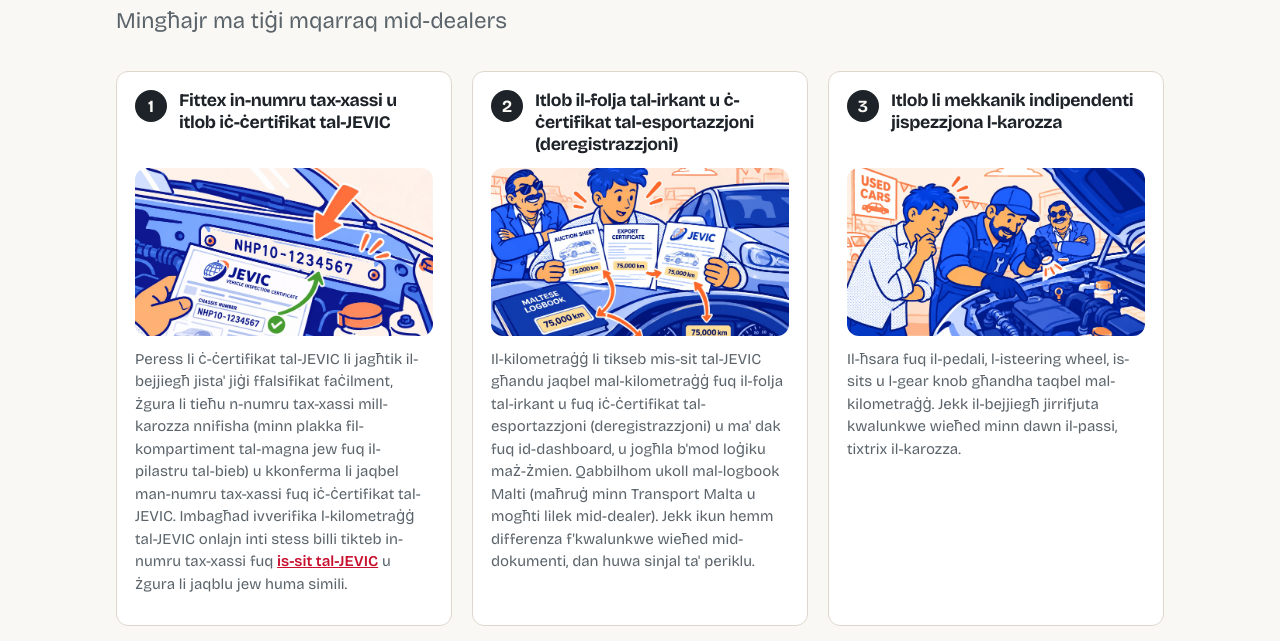
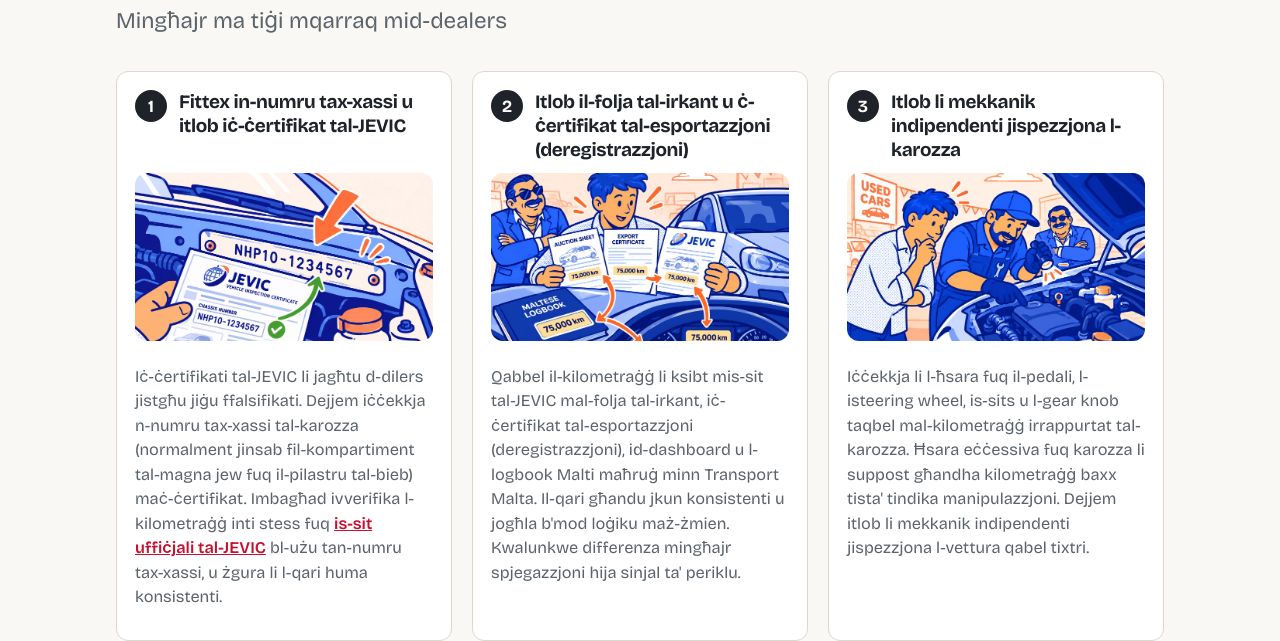
Before and after one commit to pako80/japan-malta-check, a plain HTML site: page mt/index.html in a window 1280 px wide. Shown: the part 166-807 px from the top of the page. Drawn offline with nearby package versions, Linux system fonts and the light colour scheme.

Commit message:
Add files via upload

```diff
--- a/i18n.js
+++ b/i18n.js
@@ -17,13 +17,13 @@
     's1.link': 'Verifika uffiċjali tal-e-ċertifikat tal-JEVIC ↗',
     'step1.alt': 'Ċertifikat tal-JEVIC miżmum maġenb il-plakka fil-kompartiment tal-magna, b\'vleġġa li turi li ż-żewġ numri tax-xassi jaqblu.',
     'step1.h': 'Fittex in-numru tax-xassi u itlob iċ-ċertifikat tal-JEVIC',
-    'step1.p': 'Peress li ċ-ċertifikat tal-JEVIC li jagħtik il-bejjiegħ jista\' jiġi ffalsifikat faċilment, żgura li tieħu n-numru tax-xassi mill-karozza nnifisha (minn plakka fil-kompartiment tal-magna jew fuq il-pilastru tal-bieb) u kkonferma li jaqbel man-numru tax-xassi fuq iċ-ċertifikat tal-JEVIC. Imbagħad ivverifika l-kilometraġġ tal-JEVIC onlajn inti stess billi tikteb in-numru tax-xassi fuq <a href="https://ecert.jenesis-it.com/odo" target="_blank" rel="noopener">is-sit tal-JEVIC</a> u żgura li jaqblu jew huma simili.',
+    'step1.p': 'Iċ-ċertifikati tal-JEVIC li jagħtu d-dilers jistgħu jiġu ffalsifikati. Dejjem iċċekkja n-numru tax-xassi tal-karozza (normalment jinsab fil-kompartiment tal-magna jew fuq il-pilastru tal-bieb) maċ-ċertifikat. Imbagħad ivverifika l-kilometraġġ inti stess fuq <a href=\"https://ecert.jenesis-it.com/odo\" target=\"_blank\" rel=\"noopener\">is-sit uffiċjali tal-JEVIC</a> bl-użu tan-numru tax-xassi, u żgura li l-qari huma konsistenti.',
     'step2.alt': 'Xerrej iżomm il-folja tal-irkant, iċ-ċertifikat tal-esportazzjoni (deregistrazzjoni) u ċ-ċertifikat tal-JEVIC, kollha b\'75,000 km, li jaqblu mal-logbook Malti u mad-dashboard.',
     'step2.h': 'Itlob il-folja tal-irkant u ċ-ċertifikat tal-esportazzjoni (deregistrazzjoni)',
-    'step2.p': 'Il-kilometraġġ li tikseb mis-sit tal-JEVIC għandu jaqbel mal-kilometraġġ fuq il-folja tal-irkant u fuq iċ-ċertifikat tal-esportazzjoni (deregistrazzjoni) u ma\' dak fuq id-dashboard, u jogħla b\'mod loġiku maż-żmien. Qabbilhom ukoll mal-logbook Malti (maħruġ minn Transport Malta u mogħti lilek mid-dealer). Jekk ikun hemm differenza f\'kwalunkwe wieħed mid-dokumenti, dan huwa sinjal ta\' periklu.',
+    'step2.p': 'Qabbel il-kilometraġġ li ksibt mis-sit tal-JEVIC mal-folja tal-irkant, iċ-ċertifikat tal-esportazzjoni (deregistrazzjoni), id-dashboard u l-logbook Malti maħruġ minn Transport Malta. Il-qari għandu jkun konsistenti u jogħla b\'mod loġiku maż-żmien. Kwalunkwe differenza mingħajr spjegazzjoni hija sinjal ta\' periklu.',
     'step3.alt': 'Mekkanik indipendenti jispezzjona l-magna ta\' karozza b\'torċa waqt li x-xerrej jaraha u l-bejjiegħ iħares b\'dirgħajh maqsuma.',
     'step3.h': 'Itlob li mekkanik indipendenti jispezzjona l-karozza',
-    'step3.p': 'Il-ħsara fuq il-pedali, l-isteering wheel, is-sits u l-gear knob għandha taqbel mal-kilometraġġ. Jekk il-bejjiegħ jirrifjuta kwalunkwe wieħed minn dawn il-passi, tixtrix il-karozza.',
+    'step3.p': 'Iċċekkja li l-ħsara fuq il-pedali, l-isteering wheel, is-sits u l-gear knob taqbel mal-kilometraġġ irrappurtat tal-karozza. Ħsara eċċessiva fuq karozza li suppost għandha kilometraġġ baxx tista\' tindika manipulazzjoni. Dejjem itlob li mekkanik indipendenti jispezzjona l-vettura qabel tixtri.',
     'tm.h': 'Paġna uffiċjali ta\' Transport Malta',
     'tm.sub': 'Jekk għandek bżonn aktar informazzjoni mur fuq is-sit uffiċjali ta\' TM',
     'tm.btn': 'Mur fuq il-paġna ta\' Transport Malta ↗',
--- a/mt/index.html
+++ b/mt/index.html
@@ -65,7 +65,7 @@
           <h2 data-i18n="step1.h">Fittex in-numru tax-xassi u itlob iċ-ċertifikat tal-JEVIC</h2>
         </div>
         <img class="step-img" src="../jevic-certificate-chassis-number-match.webp" alt="Ċertifikat tal-JEVIC miżmum maġenb il-plakka fil-kompartiment tal-magna, b'vleġġa li turi li ż-żewġ numri tax-xassi jaqblu." width="768" height="512" data-i18n-alt="step1.alt">
-        <p data-i18n="step1.p">Peress li ċ-ċertifikat tal-JEVIC li jagħtik il-bejjiegħ jista' jiġi ffalsifikat faċilment, żgura li tieħu n-numru tax-xassi mill-karozza nnifisha (minn plakka fil-kompartiment tal-magna jew fuq il-pilastru tal-bieb) u kkonferma li jaqbel man-numru tax-xassi fuq iċ-ċertifikat tal-JEVIC. Imbagħad ivverifika l-kilometraġġ tal-JEVIC onlajn inti stess billi tikteb in-numru tax-xassi fuq <a href="https://ecert.jenesis-it.com/odo" target="_blank" rel="noopener">is-sit tal-JEVIC</a> u żgura li jaqblu jew huma simili.</p>
+        <p data-i18n="step1.p">Iċ-ċertifikati tal-JEVIC li jagħtu d-dilers jistgħu jiġu ffalsifikati. Dejjem iċċekkja n-numru tax-xassi tal-karozza (normalment jinsab fil-kompartiment tal-magna jew fuq il-pilastru tal-bieb) maċ-ċertifikat. Imbagħad ivverifika l-kilometraġġ inti stess fuq <a href="https://ecert.jenesis-it.com/odo" target="_blank" rel="noopener">is-sit uffiċjali tal-JEVIC</a> bl-użu tan-numru tax-xassi, u żgura li l-qari huma konsistenti.</p>
       </li>
       <li class="step">
         <div class="step-head">
@@ -73,7 +73,7 @@
           <h2 data-i18n="step2.h">Itlob il-folja tal-irkant u ċ-ċertifikat tal-esportazzjoni (deregistrazzjoni)</h2>
         </div>
         <img class="step-img" src="../compare-mileage-documents.webp" alt="Xerrej iżomm il-folja tal-irkant, iċ-ċertifikat tal-esportazzjoni (deregistrazzjoni) u ċ-ċertifikat tal-JEVIC, kollha b'75,000 km, li jaqblu mal-logbook Malti u mad-dashboard." width="768" height="512" data-i18n-alt="step2.alt">
-        <p data-i18n="step2.p">Il-kilometraġġ li tikseb mis-sit tal-JEVIC għandu jaqbel mal-kilometraġġ fuq il-folja tal-irkant u fuq iċ-ċertifikat tal-esportazzjoni (deregistrazzjoni) u ma' dak fuq id-dashboard, u jogħla b'mod loġiku maż-żmien. Qabbilhom ukoll mal-logbook Malti (maħruġ minn Transport Malta u mogħti lilek mid-dealer). Jekk ikun hemm differenza f'kwalunkwe wieħed mid-dokumenti, dan huwa sinjal ta' periklu.</p>
+        <p data-i18n="step2.p">Qabbel il-kilometraġġ li ksibt mis-sit tal-JEVIC mal-folja tal-irkant, iċ-ċertifikat tal-esportazzjoni (deregistrazzjoni), id-dashboard u l-logbook Malti maħruġ minn Transport Malta. Il-qari għandu jkun konsistenti u jogħla b'mod loġiku maż-żmien. Kwalunkwe differenza mingħajr spjegazzjoni hija sinjal ta' periklu.</p>
       </li>
       <li class="step">
         <div class="step-head">
@@ -81,7 +81,7 @@
           <h2 data-i18n="step3.h">Itlob li mekkanik indipendenti jispezzjona l-karozza</h2>
         </div>
         <img class="step-img" src="../independent-mechanic-inspection.webp" alt="Mekkanik indipendenti jispezzjona l-magna ta' karozza b'torċa waqt li x-xerrej jaraha u l-bejjiegħ iħares b'dirgħajh maqsuma." width="768" height="512" data-i18n-alt="step3.alt">
-        <p data-i18n="step3.p">Il-ħsara fuq il-pedali, l-isteering wheel, is-sits u l-gear knob għandha taqbel mal-kilometraġġ. Jekk il-bejjiegħ jirrifjuta kwalunkwe wieħed minn dawn il-passi, tixtrix il-karozza.</p>
+        <p data-i18n="step3.p">Iċċekkja li l-ħsara fuq il-pedali, l-isteering wheel, is-sits u l-gear knob taqbel mal-kilometraġġ irrappurtat tal-karozza. Ħsara eċċessiva fuq karozza li suppost għandha kilometraġġ baxx tista' tindika manipulazzjoni. Dejjem itlob li mekkanik indipendenti jispezzjona l-vettura qabel tixtri.</p>
       </li>
     </ol>
   </div>
--- a/styles.css
+++ b/styles.css
@@ -322,3 +322,7 @@
 ul.plain, ol.plain { padding-left: 22px; margin: 0 0 16px; }
 .plain li { margin: 6px 0; }
 .policy .ad-slot { margin: 32px auto 0; padding: 0; }
+.step-img { margin-bottom: 24px; }
+/* hero cards: text 1pt larger */
+.step p { font-size: calc(15px + 1pt); }
+.step h2 { font-size: calc(1.1rem + 1pt); }
```
Also changed, not shown: index.html (+3 -3 lines).
